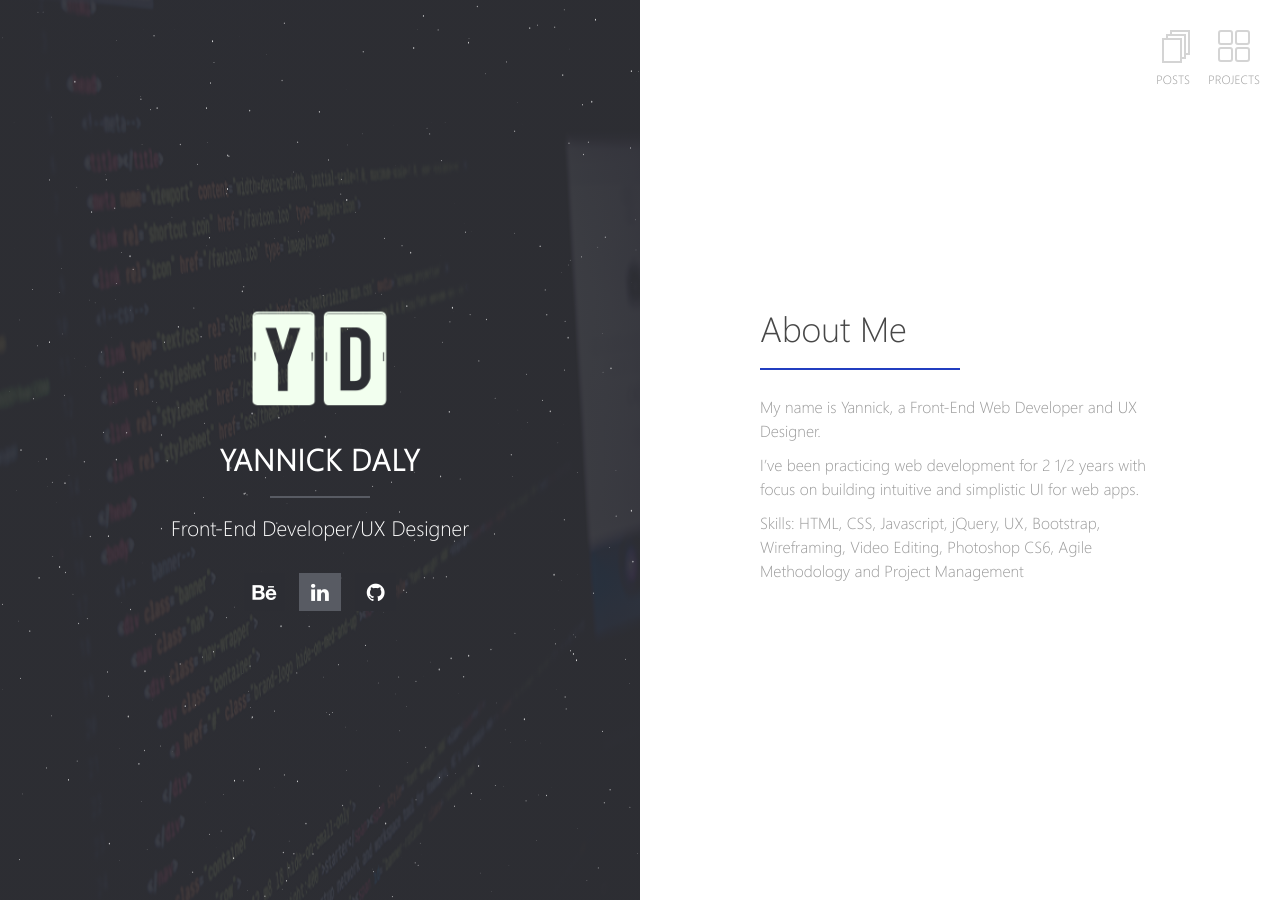
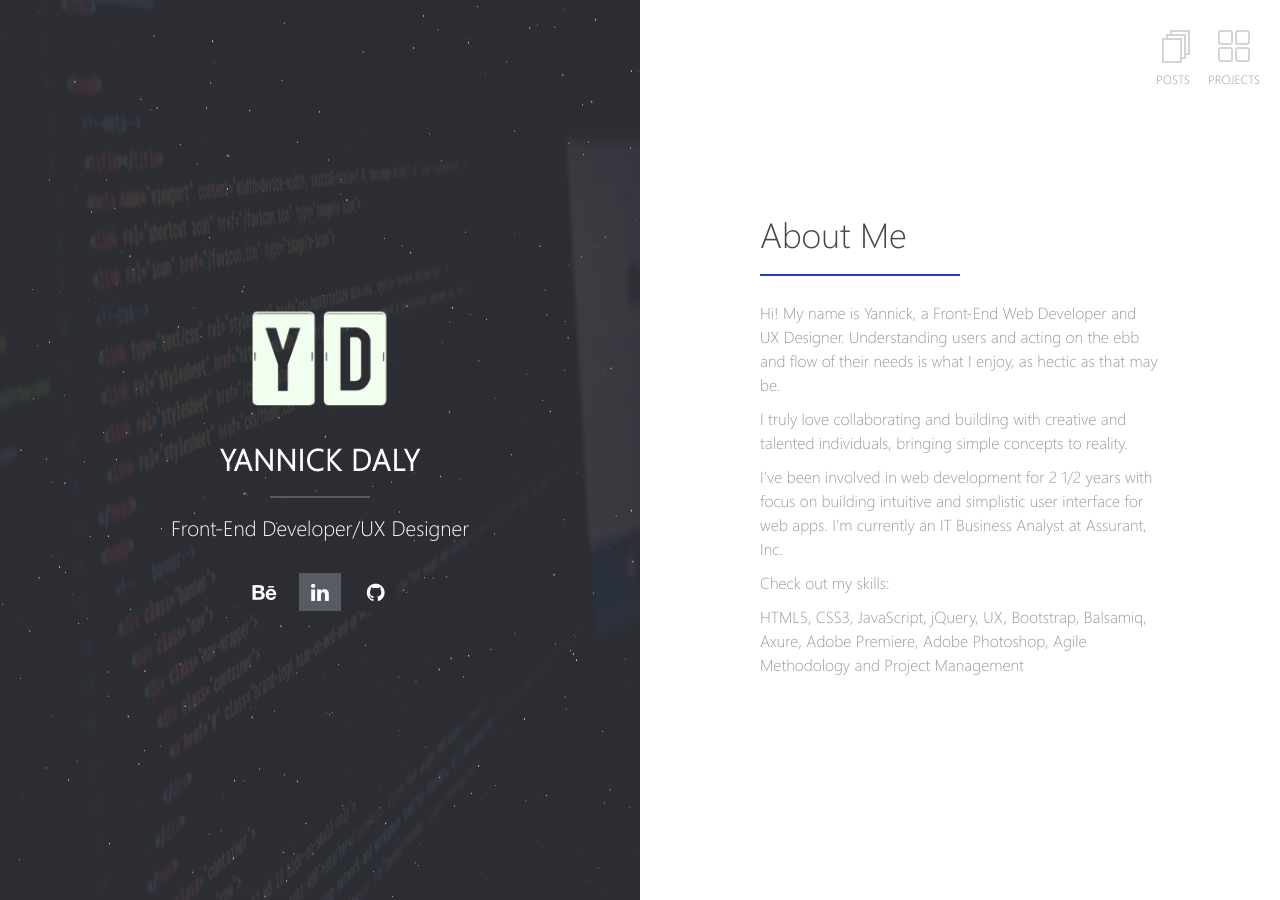
Before and after one commit to YannickDaly/yannickdaly.github.io, a Jekyll site: the page built from index.md, in a window 1280 px wide. Built offline with Jekyll 4.4.1, drawn with Linux system fonts in a browser that asks for light colours; our own code applies the rules of GitHub Pages for plain Markdown files.

Commit message:
Updated Projects Page
Updated About, Projects page, and blog

```diff
--- a/index.md
+++ b/index.md
@@ -3,8 +3,12 @@ layout: home
 ---
 # About Me
 
-My name is Yannick, a Front-End Web Developer and UX Designer.
+Hi! My name is Yannick, a Front-End Web Developer and UX Designer. Understanding users and acting on the ebb and flow of their needs is what I enjoy, as hectic as that may be.
 
-I've been practicing web development for 2 1/2 years with focus on building intuitive and simplistic UI for web apps.
+I truly love collaborating and building with creative and talented individuals, bringing simple concepts to reality.
 
-Skills: HTML, CSS, Javascript, jQuery, UX, Bootstrap, Wireframing, Video Editing, Photoshop CS6, Agile Methodology and Project Management
+I've been involved in web development for 2 1/2 years with focus on building intuitive and simplistic user interface for web apps. I'm currently an IT Business Analyst at Assurant, Inc.
+
+Check out my skills:
+
+HTML5, CSS3, JavaScript, jQuery, UX, Bootstrap, Balsamiq, Axure, Adobe Premiere, Adobe Photoshop, Agile Methodology and Project Management
```
Also changed, not shown: _data/projects.yaml (+7 -7 lines), _posts/2009-08-06-edge-case-no-body-content.md (deleted, +0 -10 lines).
